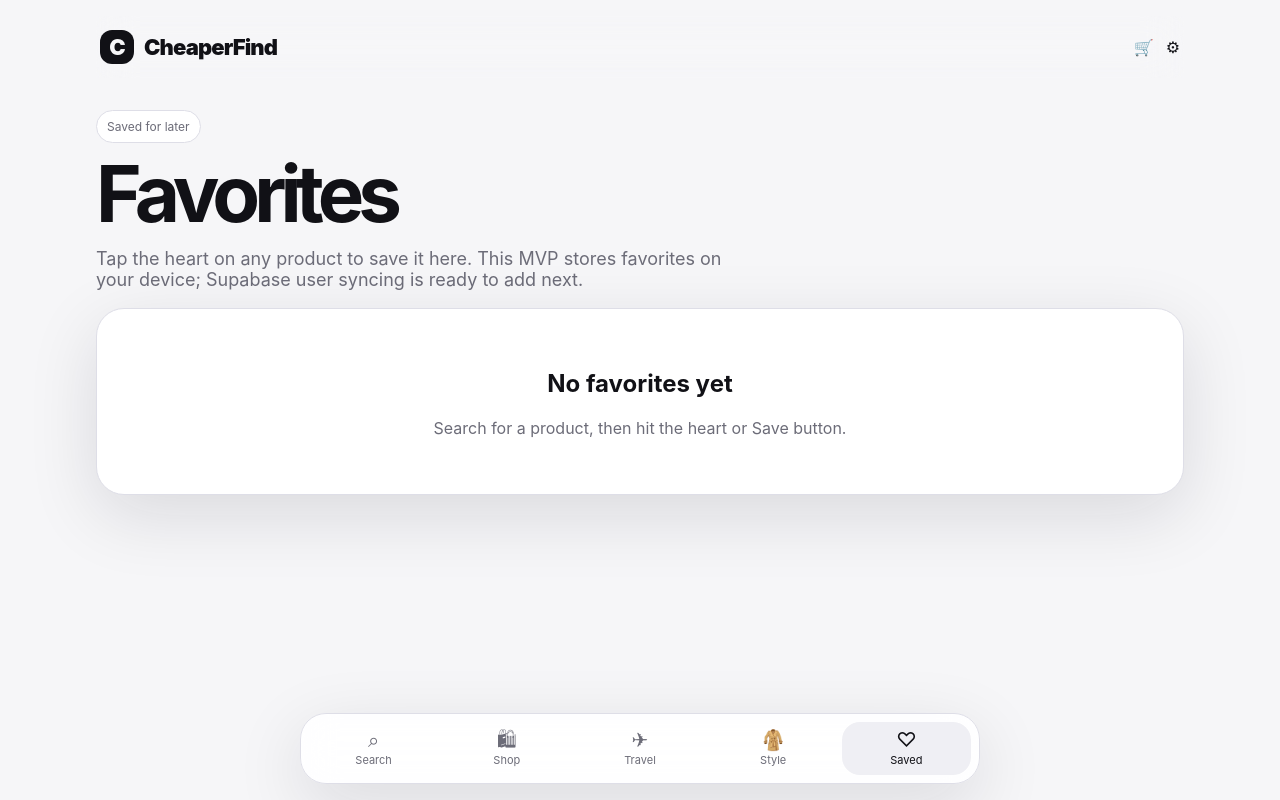
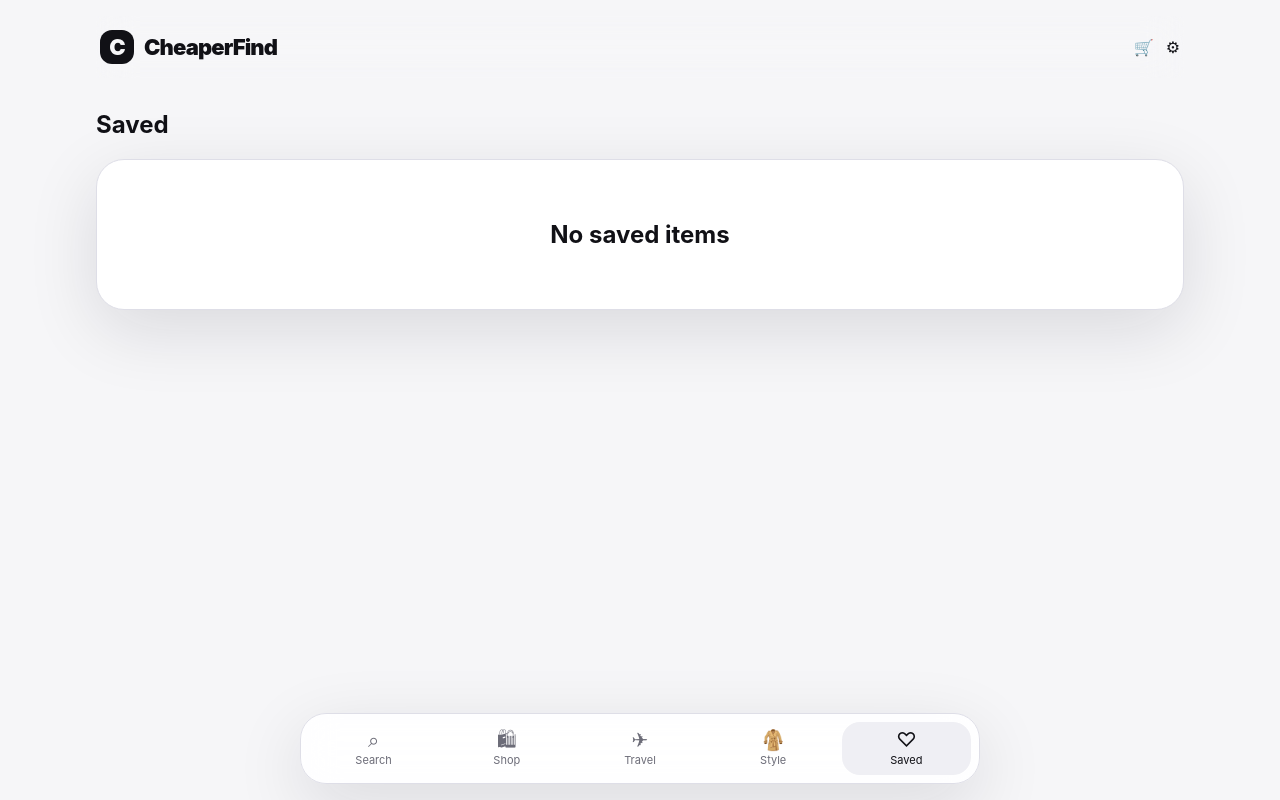
Before and after one commit to Jakelevin999/ccheapest-app-ver-3-, a Next.js app: page /favorites in a window 1280 px wide. Built offline with nearby package versions, Linux system fonts and the light colour scheme.

Commit message:
Fix favorites Product type import error

```diff
--- a/app/favorites/page.tsx
+++ b/app/favorites/page.tsx
@@ -1,18 +1,20 @@
 'use client';
 import { useEffect, useState } from 'react';
-import ProductCard, { Product } from '../../components/ProductCard';
+import ProductCard from '../../components/ProductCard';
 import { getFavorites } from '../../lib/favorites';
 
 export default function FavoritesPage() {
-  const [items, setItems] = useState<Product[]>([]);
+  const [items, setItems] = useState<any[]>([]);
+
   useEffect(() => {
     const refresh = () => setItems(getFavorites());
     refresh();
     window.addEventListener('cheaperfind:favorites-changed', refresh);
     return () => window.removeEventListener('cheaperfind:favorites-changed', refresh);
   }, []);
+
   return <section>
-    <div className="pageHeader"><span className="badge">Saved for later</span><h1>Favorites</h1><p className="muted">Tap the heart on any product to save it here. This MVP stores favorites on your device; Supabase user syncing is ready to add next.</p></div>
-    {items.length ? <div className="grid">{items.map((p) => <ProductCard key={p.link} product={p} />)}</div> : <div className="card empty"><h2>No favorites yet</h2><p className="muted">Search for a product, then hit the heart or Save button.</p></div>}
+    <h1>Saved</h1>
+    {items.length ? <div className="grid">{items.map((p) => <ProductCard key={p.link} product={p} />)}</div> : <div className="card empty"><h2>No saved items</h2></div>}
   </section>;
 }
```
